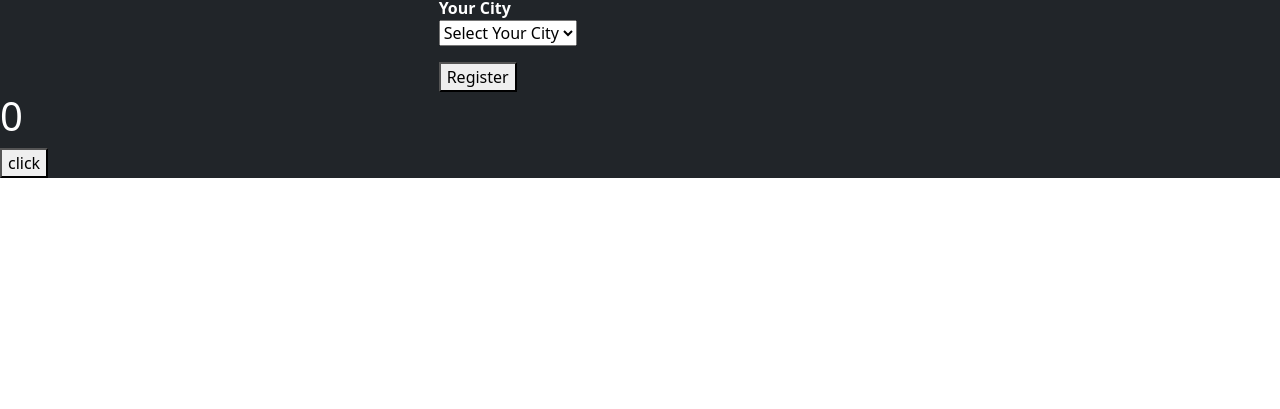
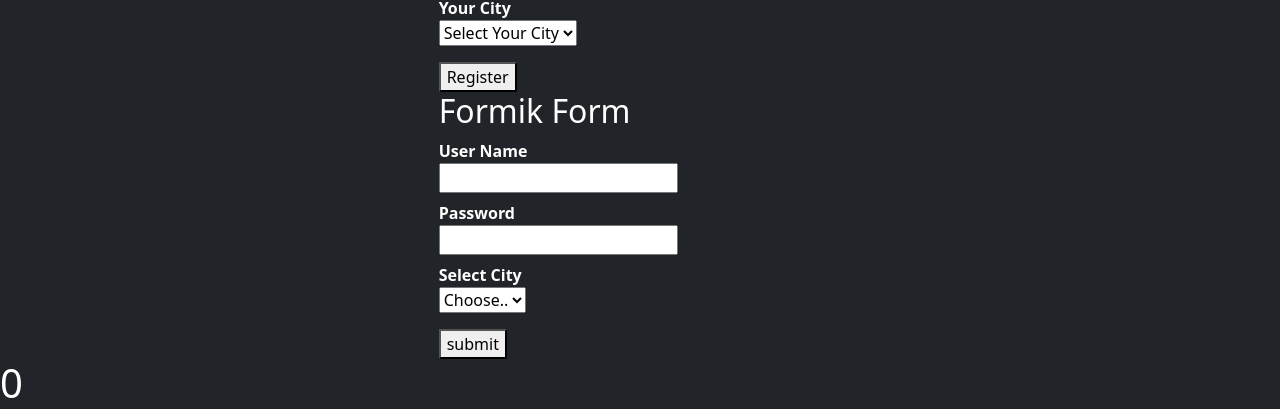
Before and after one commit to smruti12344/react-practice, a React (Create React App) app: page / in a window 1280 px wide. Shown: the part 530-939 px from the top of the page. Before the commit the page ends 800 px from the top, so only its background shows below. Built offline with nearby package versions, Linux system fonts and the light colour scheme; no server answers.

Commit message:
here i learn how to use Formik library in react and how to bind with form and form element

```diff
--- a/src/Components/ApiClassComponent.jsx
+++ b/src/Components/ApiClassComponent.jsx
@@ -1,6 +1,7 @@
 import React, { Component } from 'react'
 import CardComponent from './CardComponent';
 import FormValidation from './FormValidation';
+import FormikValidation from './FormikValidation';
 
 export default class ApiClassComponent extends Component {
     constructor(props){
@@ -24,6 +25,7 @@
      <>
      <CardComponent products={this.state.products}/>
      <FormValidation/>
+     <FormikValidation/>
      </>
     )
   }
--- /dev/null
+++ b/src/Components/FormikValidation.jsx
@@ -0,0 +1,36 @@
+import React from 'react'
+import {Formik, useFormik} from 'formik'
+export default function FormikValidation() {
+  const formik = useFormik({
+    initialValues:{
+      userName:'',
+      Password:'',
+      city:''
+    },
+    onSubmit: (values)=>{
+      alert(JSON.stringify(values))
+    }
+  })
+  return (
+    <div className="container-fluid">
+        <form onSubmit={formik.handleSubmit}>
+            <h2>Formik Form</h2>
+            <dl>
+                <dt>User Name</dt>
+                <dd><input type="text" name="userName" onChange={formik.handleChange} value={formik.values.userName}  />
+                </dd>
+                <dt>Password</dt>
+                <dd><input type="password" name="Password" onChange={formik.handleChange} value={formik.values.Password} />
+                </dd>
+                <dt>Select City</dt>
+                <dd><select name='city' onChange={formik.handleChange} value={formik.values.city}>
+                    <option value="any">Choose..</option>
+                    <option value="odisha">Odi</option>
+                    <option value="hydrabad">Hyd</option>
+                    </select></dd>
+            </dl>
+            <button>submit</button>
+        </form>
+    </div>
+  )
+}
```
